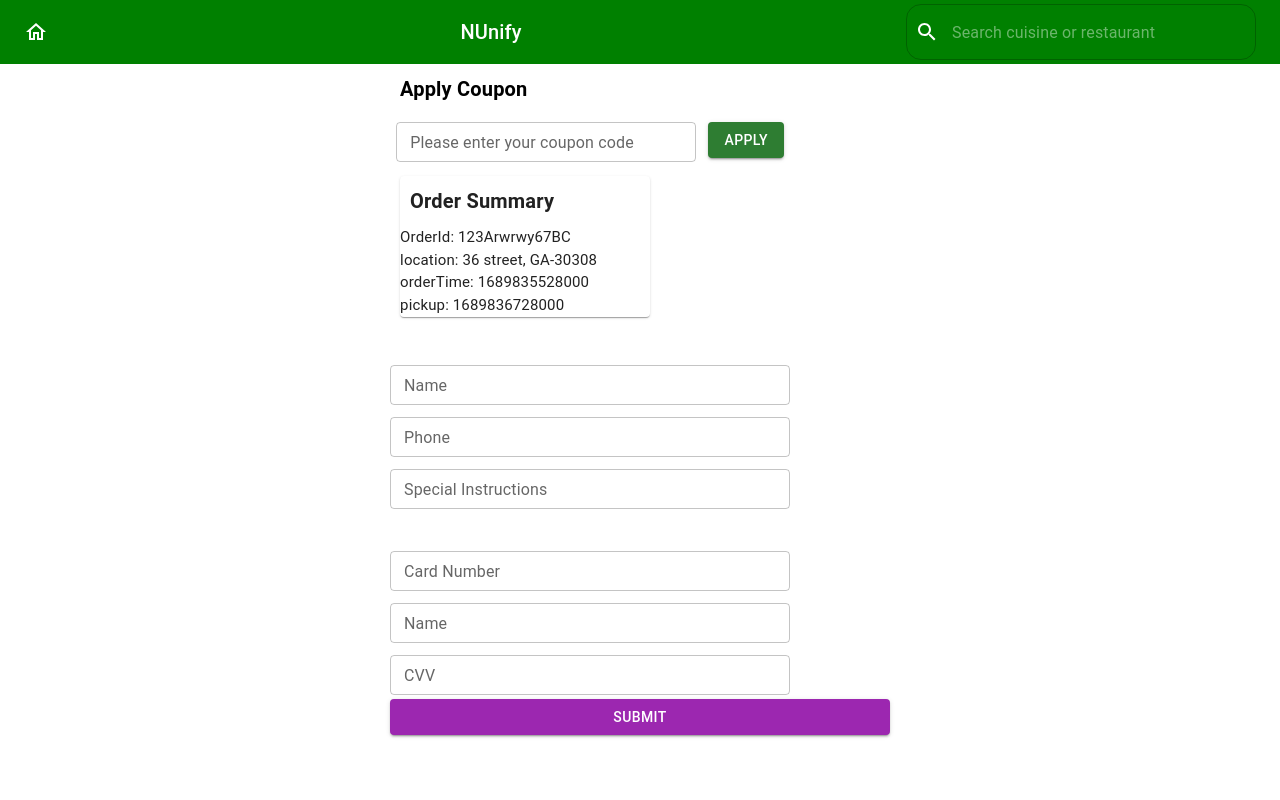
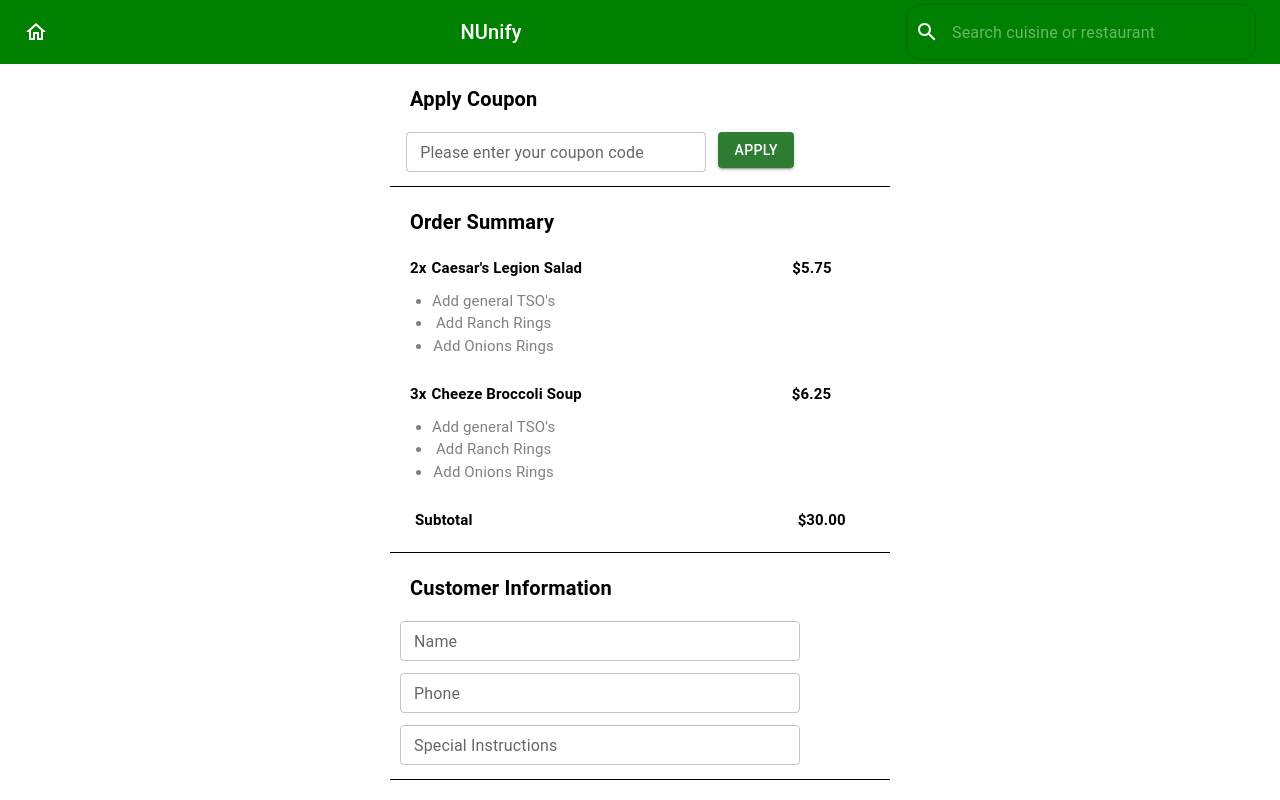
Before and after one commit to hg185090/nunifyfe, a React (Create React App) app: page /checkOut in a window 1280 px wide. Shown: the top 800 px of the page. Built offline with nearby package versions, Linux system fonts and the light colour scheme.

Commit message:
checkout changes

```diff
--- a/src/features/checkout/index.tsx
+++ b/src/features/checkout/index.tsx
@@ -1,131 +1,256 @@
-import Card from "@mui/material/Card/Card";
-import TextField from "@mui/material/TextField/TextField";
-import {
-  Button,
-  Typography,
-  styled,
-} from "@mui/material";
-import "../../App.css";
-import Orderstatus from "../OrderStatus";
+import Card from '@mui/material/Card/Card';
+import TextField from '@mui/material/TextField/TextField';
+import { Button, Typography, styled } from '@mui/material';
+import '../../App.css';
+import Orderstatus from '../OrderStatus';
 
 const dummyOrderDetails = {
-  orderID: "123Arwrwy67BC",
-  restaurantName: "KFC",
-  restaurantAddress: "36 street, GA-30308",
+  orderID: '123Arwrwy67BC',
+  restaurantName: 'KFC',
+  restaurantAddress: '36 street, GA-30308',
   orderTime: Date.now(),
   pickupTime: Date.now() + 20 * 60 * 1000,
 };
 
-const MainContainer = styled("div")({
-  color: "white",
-  background: "white",
-  display: "flex",
-  height: "100%",
-  flexDirection: "column",
-  justifyContent: "center",
-  alignItems: "center",
-  borderColor: "green",
+const MainContainer = styled('div')({
+  color: 'white',
+  background: 'white',
+  display: 'flex',
+  height: '100%',
+  flexDirection: 'column',
+  justifyContent: 'center',
+  alignItems: 'center',
 });
 
 const cardsWrapperStyle = {
-  height: "100vh",
-  width: "100%",
-  overFlow: "auto",
+  height: '100vh',
+  width: '100%',
+  overFlow: 'auto',
 };
 
-const CardsContainer = styled("div")({
-  width: "500px",
-  display: "flex",
-  flexDirection: "column",
-  justifyContent: "center",
+const CardsContainer = styled('div')({
+  width: '500px',
+  display: 'flex',
+  flexDirection: 'column',
+  justifyContent: 'center',
   textAlign: 'left',
-  backgroundColor: "white",
-  margin: "0 auto"
+  backgroundColor: 'white',
+  margin: '0 auto',
 });
 
 const CustomCard = styled(Card)({
-  height: "50%",
-  display: "flex",
-  margin: "10px",
-  width: "50%",
-  flexDirection: "column",
-  backgroundColor: "white",
-  border: "none"
+  height: '50%',
+  display: 'flex',
+  margin: '10px',
+  width: '50%',
+  flexDirection: 'column',
+  backgroundColor: 'white',
+  border: 'none',
   // borderColor: "1px solid",
   // boxShadow: "rgba(100, 100, 111, 0.2) 0px 7px 29px 0px",
 });
 
-const HorizontalLine = styled("div")({
-  color: "black",
-  border: "2px sloid",
-  height: 0.5,
-  width: "90%",
+const HorizontalLine = styled('div')({
+  color: 'grey',
+  marginTop: '5px',
+  border: '0.1px solid',
+  width: '90%',
 });
 
 export default function CheckOut() {
   return (
     <MainContainer>
-      <div style={cardsWrapperStyle}>
-        <CardsContainer>
-          {/* <CustomCard> */}
+      <div
+        style={{
+          margin: '0 auto',
+          width: '500px',
+          display: 'flex',
+          alignItems: 'flex-start',
+          flexDirection: 'column',
+          justifyContent: 'left',
+          borderBottom: '0.1px solid black',
+          padding: '10px',
+        }}
+      >
         <Typography
           sx={{
-                fontSize: "20px",
-                fontWeight: "bold",
-                margin: "10px",
-                color: "#000",
-                alignItems: 'left'
+            fontSize: '20px',
+            fontWeight: 'bold',
+            margin: '10px',
+            color: '#000',
+            alignItems: 'left',
           }}
         >
           Apply Coupon
         </Typography>
-            <div style={{display:'flex',flexDirection:'row',alignItems:'center',justifyContent:'space-around',width:'400px'}}>
+
+        <div
+          style={{
+            display: 'flex',
+            alignItems: 'center',
+            justifyContent: 'space-around',
+            width: '400px',
+          }}
+        >
           <TextField
             id="outlined-basic"
             label="Please enter your coupon code"
             variant="outlined"
-                sx={{ width: "300px" }}
+            sx={{ width: '300px' }}
             size="small"
             margin="dense"
           />
-              <Button variant="contained" sx={{height:'40%'}} color="success">Apply</Button>
+          <Button variant="contained" sx={{ height: '40%' }} color="success">
+            Apply
+          </Button>
         </div>
-          {/* </CustomCard> */}
-          <CustomCard>
+      </div>
+      <div
+        style={{
+          margin: '0 auto',
+          width: '500px',
+          display: 'flex',
+          alignItems: 'flex-start',
+          flexDirection: 'column',
+          justifyContent: 'left',
+          borderBottom: '0.1px solid black',
+          padding: '10px',
+        }}
+      >
         <Typography
           sx={{
-                fontSize: "20px",
-                fontWeight: "bold",
-                margin: "10px",
+            fontSize: '20px',
+            fontWeight: 'bold',
+            margin: '10px',
+            color: '#000',
+            alignItems: 'left',
           }}
         >
           Order Summary
         </Typography>
-            <Typography sx={{ fontSize: "15px", margin: "0.1px" }}>
-              OrderId: {dummyOrderDetails.orderID}
+        <Typography
+          sx={{
+            display: 'flex',
+            fontSize: '15px',
+            margin: '10px',
+            color: '#000',
+            alignItems: 'left',
+            width: '100%',
+          }}
+        >
+          <span style={{ fontWeight: 'bold' }}>2x</span>{' '}
+          <span style={{ fontWeight: 'bold', paddingLeft: '5px' }}>
+            {' '}
+            Caesar's Legion Salad
+          </span>
+          <span
+            style={{ fontWeight: 'bold', position: 'relative', left: '210px' }}
+          >
+            $5.75
+          </span>
         </Typography>
-            <Typography sx={{ fontSize: "15px", margin: "0.1px" }}>
-              location: {dummyOrderDetails.restaurantAddress}
-            </Typography>
-            <Typography sx={{ fontSize: "15px", margin: "0.1px" }}>
-              orderTime: {dummyOrderDetails.orderTime}
-            </Typography>
-            <Typography sx={{ fontSize: "15px", margin: "0.1px" }}>
-              pickup: {dummyOrderDetails.pickupTime}
+        <Typography
+          sx={{
+            display: 'flex',
+            fontSize: '15px',
+            color: 'grey',
+            alignItems: 'left',
+            width: '100%',
+          }}
+        >
+          <ul>
+            <li>Add general TSO's</li>
+            <li>Add Ranch Rings</li>
+            <li>Add Onions Rings</li>
+          </ul>
         </Typography>
 
-          </CustomCard>
-          {/* <CustomCard> */}
         <Typography
-              sx={{ fontSize: "20px", fontWeight: "bold"}}
+          sx={{
+            display: 'flex',
+            fontSize: '15px',
+            margin: '10px',
+            color: '#000',
+            alignItems: 'left',
+            width: '100%',
+          }}
         >
-              Customer Info
+          <span style={{ fontWeight: 'bold' }}>3x</span>{' '}
+          <span style={{ fontWeight: 'bold', paddingLeft: '5px' }}>
+            {' '}
+            Cheeze Broccoli Soup
+          </span>
+          <span
+            style={{ fontWeight: 'bold', position: 'relative', left: '210px' }}
+          >
+            $6.25
+          </span>
+        </Typography>
+
+        <Typography
+          sx={{
+            display: 'flex',
+            fontSize: '15px',
+            color: 'grey',
+            alignItems: 'left',
+            width: '100%',
+          }}
+        >
+          <ul>
+            <li>Add general TSO's</li>
+            <li>Add Ranch Rings</li>
+            <li>Add Onions Rings</li>
+          </ul>
+        </Typography>
+        <Typography
+          sx={{
+            display: 'flex',
+            fontSize: '15px',
+            margin: '10px',
+            color: '#000',
+            alignItems: 'left',
+            width: '100%',
+          }}
+        >
+          <span style={{ fontWeight: 'bold', paddingLeft: '5px' }}>
+            {' '}
+            Subtotal
+          </span>
+          <span
+            style={{ fontWeight: 'bold', position: 'relative', left: '325px' }}
+          >
+            $30.00
+          </span>
+        </Typography>
+      </div>
+      <div
+        style={{
+          margin: '0 auto',
+          width: '500px',
+          display: 'flex',
+          alignItems: 'flex-start',
+          flexDirection: 'column',
+          justifyContent: 'left',
+          borderBottom: '0.1px solid black',
+          padding: '10px',
+        }}
+      >
+        <Typography
+          sx={{
+            fontSize: '20px',
+            fontWeight: 'bold',
+            margin: '10px',
+            color: '#000',
+            alignItems: 'left',
+          }}
+        >
+          Customer Information
         </Typography>
         <TextField
           id="outlined-basic"
           label="Name"
           variant="outlined"
-              sx={{ width: "400px" }}
+          sx={{ width: '400px' }}
           size="small"
           margin="dense"
         />
@@ -133,7 +258,7 @@ export default function CheckOut() {
           id="outlined-basic"
           label="Phone"
           variant="outlined"
-              sx={{ width: "400px" }}
+          sx={{ width: '400px' }}
           size="small"
           margin="dense"
         />
@@ -141,22 +266,40 @@ export default function CheckOut() {
           id="outlined-basic"
           label="Special Instructions"
           variant="outlined"
-              sx={{ width: "400px" }}
+          sx={{ width: '400px' }}
           size="small"
           margin="dense"
         />
-          {/* </CustomCard> */}
-          {/* <CustomCard> */}
+      </div>
+
+      <div
+        style={{
+          margin: '0 auto',
+          width: '500px',
+          display: 'flex',
+          alignItems: 'flex-start',
+          flexDirection: 'column',
+          justifyContent: 'left',
+          padding: '10px',
+        }}
+      >
         <Typography
-              sx={{ fontSize: "20px", fontWeight: "bold" }}
+          sx={{
+            fontSize: '20px',
+            fontWeight: 'bold',
+            margin: '10px',
+            color: '#000',
+            alignItems: 'left',
+          }}
         >
-              Payment
+          Payment Information
         </Typography>
+
         <TextField
           id="outlined-basic"
           label="Card Number"
           variant="outlined"
-              sx={{ width: "400px" }}
+          sx={{ width: '400px' }}
           size="small"
           margin="dense"
         />
@@ -164,7 +307,7 @@ export default function CheckOut() {
           id="outlined-basic"
           label="Name"
           variant="outlined"
-              sx={{ width: "400px" }}
+          sx={{ width: '400px' }}
           size="small"
           margin="dense"
         />
@@ -172,14 +315,20 @@ export default function CheckOut() {
           id="outlined-basic"
           label="CVV"
           variant="outlined"
-              sx={{ width: "400px" }}
+          sx={{ width: '400px' }}
           size="small"
           margin="dense"
         />
-            <Button variant="contained" color="secondary" onClick={Orderstatus}>Submit</Button>
-          {/* </CustomCard> */}
-        </CardsContainer>
       </div>
+
+      <Button
+        variant="contained"
+        color="success"
+        sx={{ marginBottom: '10px' }}
+        onClick={Orderstatus}
+      >
+        Submit
+      </Button>
     </MainContainer>
   );
 }
```
Lines whose indentation alone changed are shown as unchanged.
